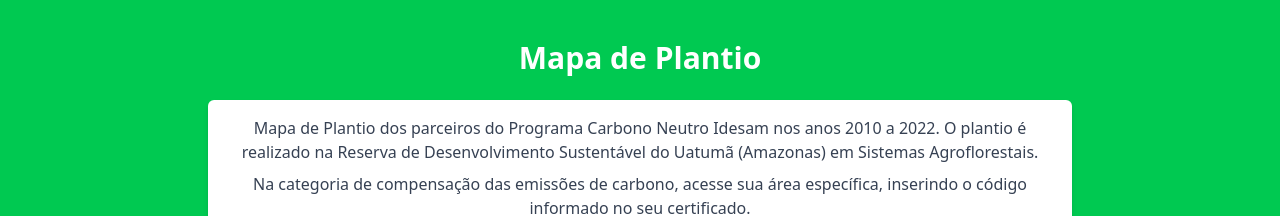
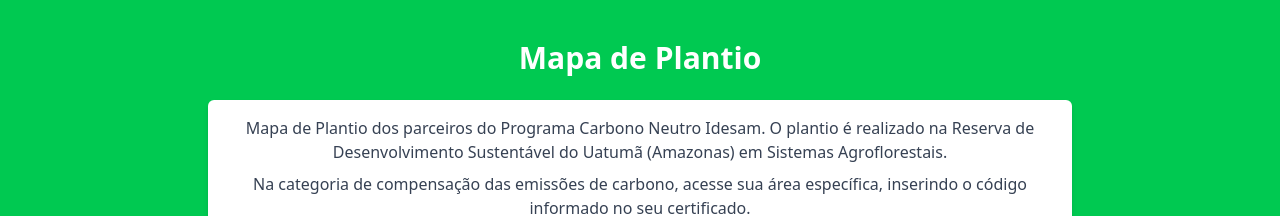
Before and after one commit to Mateus9349/Rio-Front, a React (Vite) app: page / in a window 1280 px wide. Shown: the top 216 px of the page. Built offline with nearby package versions, Linux system fonts and the light colour scheme; no server answers; grey boxes are pictures that could not be loaded.

Commit message:
corrigindo vercel

```diff
--- a/src/components/CabecalhoMapa/CabecalhoMapa.tsx
+++ b/src/components/CabecalhoMapa/CabecalhoMapa.tsx
@@ -6,7 +6,7 @@
                 <h1 className="text-3xl font-bold mb-6">Mapa de Plantio</h1>
                 <div className="bg-white text-gray-700 rounded-md px-6 py-4 shadow-md">
                     <p className="mb-2">
-                        Mapa de Plantio dos parceiros do Programa Carbono Neutro Idesam nos anos 2010 a 2022.
+                        Mapa de Plantio dos parceiros do Programa Carbono Neutro Idesam.
                         O plantio é realizado na Reserva de Desenvolvimento Sustentável do Uatumã (Amazonas)
                         em Sistemas Agroflorestais.
                     </p>
```
